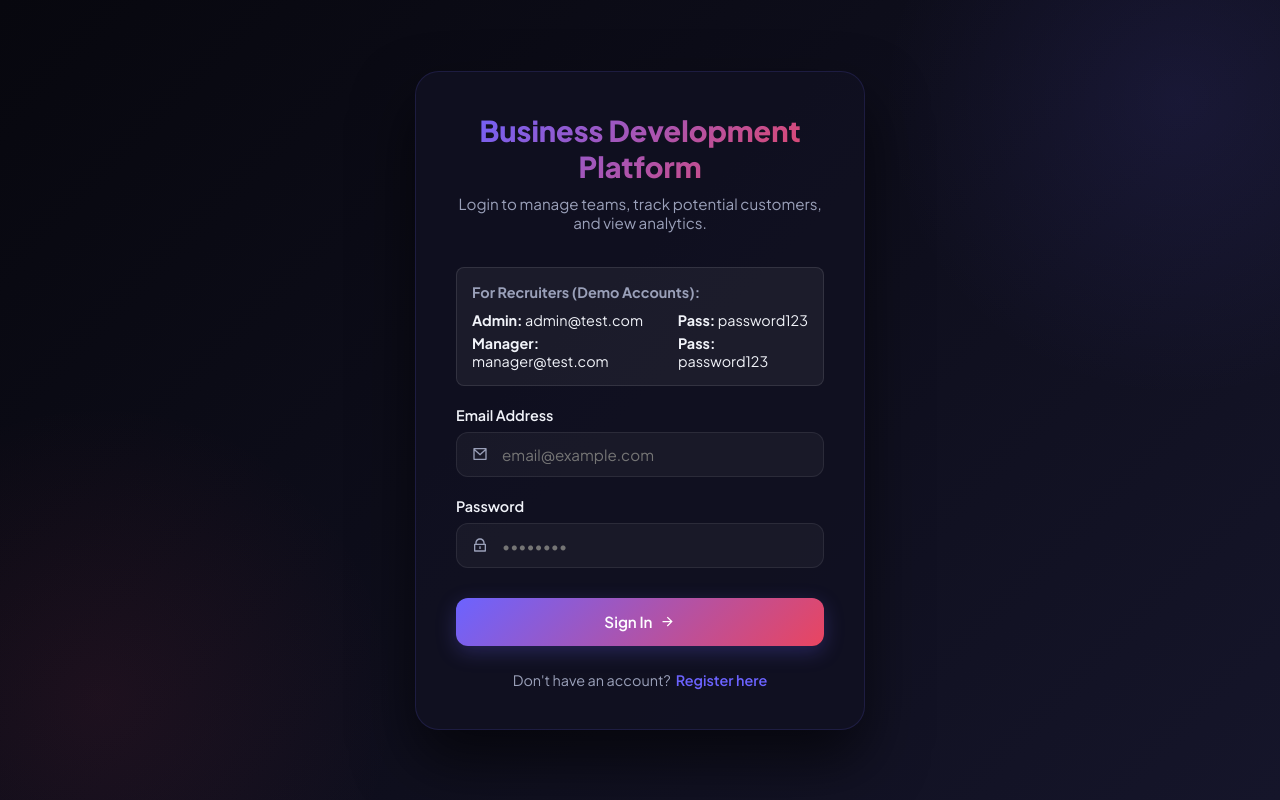
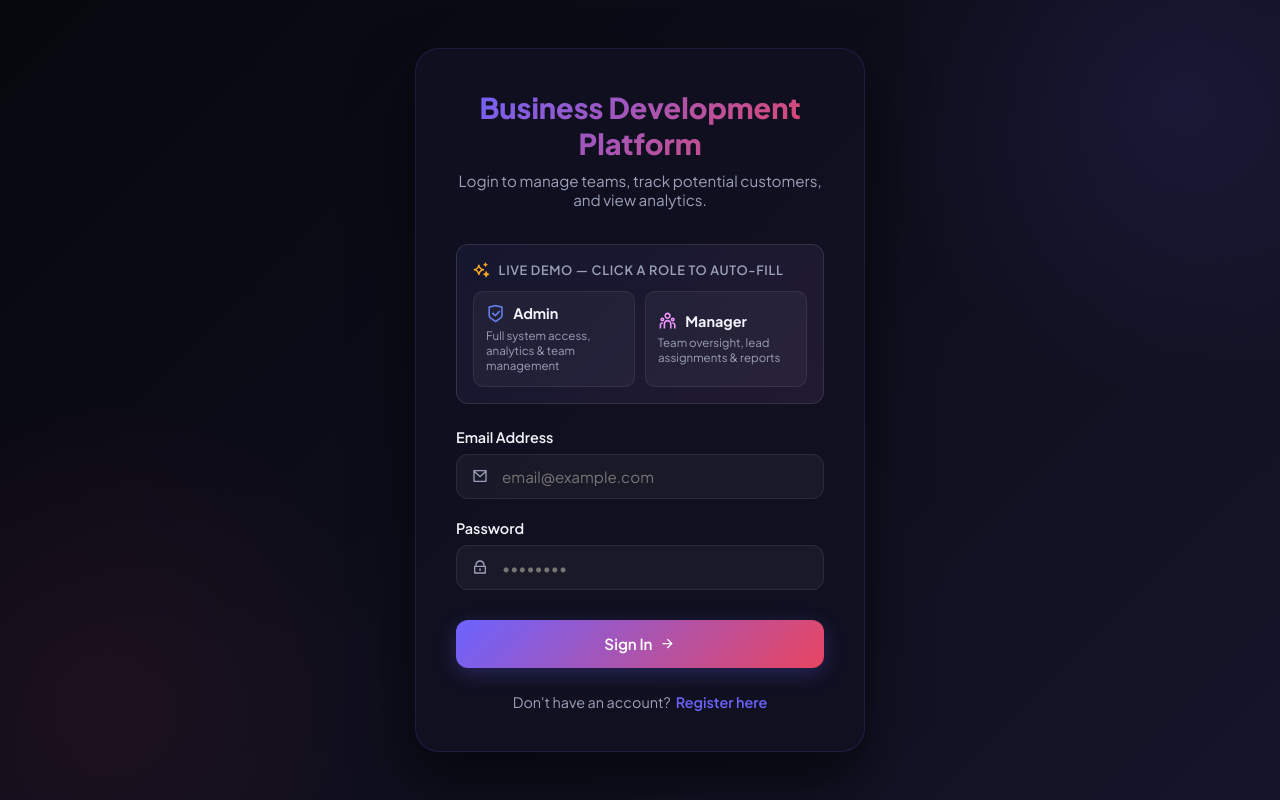
Before and after one commit to Siddhi-2005/bda-team-management, a React (Vite) app in the folder frontend/: page /login in a window 1280 px wide. Built offline with nearby package versions, Linux system fonts and the light colour scheme.

Commit message:
Upgrade demo credentials to interactive role cards with auto-fill

```diff
--- a/frontend/src/pages/auth/Login.jsx
+++ b/frontend/src/pages/auth/Login.jsx
@@ -1,16 +1,45 @@
 import React, { useState } from 'react';
 import { useNavigate, Link } from 'react-router-dom';
 import { useAuth } from '../../context/AuthContext';
-import { RiMailLine, RiLockLine, RiArrowRightLine, RiLoader4Line } from 'react-icons/ri';
+import { RiMailLine, RiLockLine, RiArrowRightLine, RiLoader4Line, RiShieldCheckLine, RiTeamLine, RiSparklingLine } from 'react-icons/ri';
+
+const DEMO_ACCOUNTS = [
+  {
+    role: 'Admin',
+    email: 'admin@test.com',
+    password: 'password123',
+    icon: RiShieldCheckLine,
+    description: 'Full system access, analytics & team management',
+    gradient: 'linear-gradient(135deg, #667eea 0%, #764ba2 100%)',
+    border: 'rgba(102, 126, 234, 0.4)',
+  },
+  {
+    role: 'Manager',
+    email: 'manager@test.com',
+    password: 'password123',
+    icon: RiTeamLine,
+    description: 'Team oversight, lead assignments & reports',
+    gradient: 'linear-gradient(135deg, #f093fb 0%, #f5576c 100%)',
+    border: 'rgba(240, 147, 251, 0.4)',
+  },
+];
 
 const Login = () => {
   const [email, setEmail] = useState('');
   const [password, setPassword] = useState('');
   const [loading, setLoading] = useState(false);
   const [err, setErr] = useState('');
+  const [activeDemo, setActiveDemo] = useState(null);
 
   const { login } = useAuth();
   const navigate = useNavigate();
+
+  const handleDemoClick = (account) => {
+    setEmail(account.email);
+    setPassword(account.password);
+    setActiveDemo(account.role);
+    setErr('');
+  };
 
   const handleSubmit = async (e) => {
     e.preventDefault();
@@ -42,15 +71,93 @@ const Login = () => {
           <p>Login to manage teams, track potential customers, and view analytics.</p>
         </div>
 
-        <div style={{ backgroundColor: 'rgba(255,255,255,0.05)', padding: '15px', borderRadius: '8px', marginBottom: '20px', fontSize: '0.9rem', border: '1px solid rgba(255,255,255,0.1)' }}>
-          <p style={{ margin: '0 0 10px 0', color: 'var(--text-secondary)', fontWeight: 'bold' }}>For Recruiters (Demo Accounts):</p>
-          <div style={{ display: 'flex', justifyContent: 'space-between', marginBottom: '5px', color: 'var(--text-primary)' }}>
-            <span><strong>Admin:</strong> admin@test.com</span>
-            <span><strong>Pass:</strong> password123</span>
+        {/* Demo Credentials Section */}
+        <div style={{
+          background: 'linear-gradient(135deg, rgba(102, 126, 234, 0.08) 0%, rgba(240, 147, 251, 0.08) 100%)',
+          border: '1px solid rgba(255, 255, 255, 0.1)',
+          borderRadius: '12px',
+          padding: '16px',
+          marginBottom: '24px',
+        }}>
+          <div style={{
+            display: 'flex',
+            alignItems: 'center',
+            gap: '8px',
+            marginBottom: '12px',
+          }}>
+            <RiSparklingLine style={{ color: '#f5a623', fontSize: '1.1rem' }} />
+            <span style={{
+              fontSize: '0.8rem',
+              fontWeight: '600',
+              textTransform: 'uppercase',
+              letterSpacing: '0.05em',
+              color: 'var(--text-secondary)',
+            }}>
+              Live Demo — Click a role to auto-fill
+            </span>
           </div>
-          <div style={{ display: 'flex', justifyContent: 'space-between', color: 'var(--text-primary)' }}>
-            <span><strong>Manager:</strong> manager@test.com</span>
-            <span><strong>Pass:</strong> password123</span>
+
+          <div style={{ display: 'flex', gap: '10px' }}>
+            {DEMO_ACCOUNTS.map((account) => {
+              const Icon = account.icon;
+              const isActive = activeDemo === account.role;
+              return (
+                <button
+                  key={account.role}
+                  type="button"
+                  onClick={() => handleDemoClick(account)}
+                  style={{
+                    flex: 1,
+                    background: isActive
+                      ? account.gradient
+                      : 'rgba(255, 255, 255, 0.04)',
+                    border: `1px solid ${isActive ? account.border : 'rgba(255, 255, 255, 0.08)'}`,
+                    borderRadius: '10px',
+                    padding: '12px',
+                    cursor: 'pointer',
+                    transition: 'all 0.3s ease',
+                    textAlign: 'left',
+                    transform: isActive ? 'scale(1.02)' : 'scale(1)',
+                  }}
+                  onMouseEnter={(e) => {
+                    if (!isActive) {
+                      e.currentTarget.style.border = `1px solid ${account.border}`;
+                      e.currentTarget.style.background = 'rgba(255, 255, 255, 0.07)';
+                      e.currentTarget.style.transform = 'scale(1.02)';
+                    }
+                  }}
+                  onMouseLeave={(e) => {
+                    if (!isActive) {
+                      e.currentTarget.style.border = '1px solid rgba(255, 255, 255, 0.08)';
+                      e.currentTarget.style.background = 'rgba(255, 255, 255, 0.04)';
+                      e.currentTarget.style.transform = 'scale(1)';
+                    }
+                  }}
+                >
+                  <div style={{ display: 'flex', alignItems: 'center', gap: '8px', marginBottom: '6px' }}>
+                    <Icon style={{
+                      fontSize: '1.2rem',
+                      color: isActive ? '#fff' : account.border.replace('0.4', '1'),
+                    }} />
+                    <span style={{
+                      fontWeight: '700',
+                      fontSize: '0.9rem',
+                      color: isActive ? '#fff' : 'var(--text-primary)',
+                    }}>
+                      {account.role}
+                    </span>
+                  </div>
+                  <p style={{
+                    margin: 0,
+                    fontSize: '0.72rem',
+                    color: isActive ? 'rgba(255,255,255,0.85)' : 'var(--text-secondary)',
+                    lineHeight: '1.3',
+                  }}>
+                    {account.description}
+                  </p>
+                </button>
+              );
+            })}
           </div>
         </div>
 
@@ -70,12 +177,13 @@ const Login = () => {
                 }}
               />
               <input
+                id="login-email"
                 type="email"
                 placeholder="email@example.com"
                 className="form-control"
                 style={{ paddingLeft: '45px' }}
                 value={email}
-                onChange={(e) => setEmail(e.target.value)}
+                onChange={(e) => { setEmail(e.target.value); setActiveDemo(null); }}
                 required
               />
             </div>
@@ -94,12 +202,13 @@ const Login = () => {
                 }}
               />
               <input
+                id="login-password"
                 type="password"
                 placeholder="••••••••"
                 className="form-control"
                 style={{ paddingLeft: '45px' }}
                 value={password}
-                onChange={(e) => setPassword(e.target.value)}
+                onChange={(e) => { setPassword(e.target.value); setActiveDemo(null); }}
                 required
               />
             </div>
@@ -108,6 +217,7 @@ const Login = () => {
           <button
             type="submit"
             className="btn btn-primary"
+            id="login-submit"
             style={{ width: '100%', marginTop: '10px', height: '48px' }}
             disabled={loading}
           >
```
